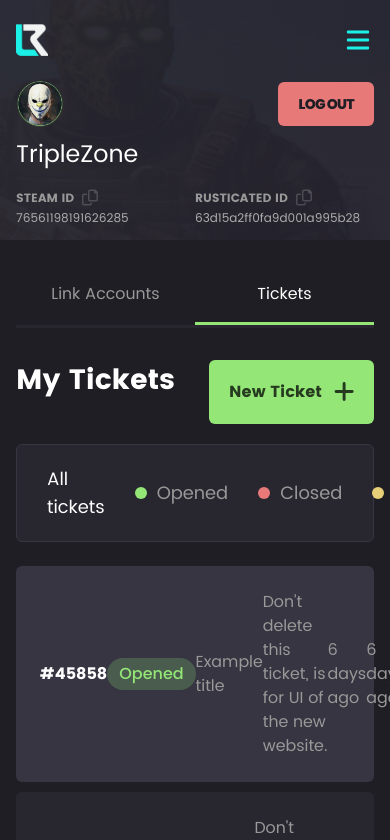
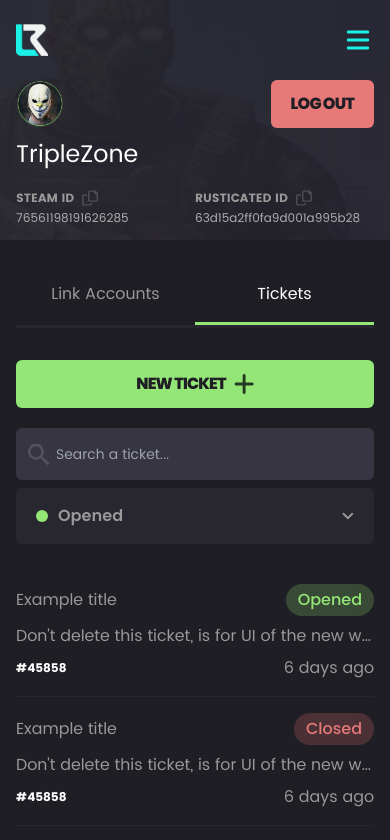
Before and after one commit to jaguar-person/limitless-website, a Next.js app: page /tickets in a window 390 px wide. Shown: the top 840 px of the page. Built offline with nearby package versions, Linux system fonts and the light colour scheme.

Commit message:
my tickets page mobile

```diff
--- a/src/components/button/index.tsx
+++ b/src/components/button/index.tsx
@@ -31,7 +31,7 @@
         alt="left"
       />
     )}
-    <p className="font-extrabold tracking-tighter uppercase text-background">
+    <p className="font-extrabold text-base tracking-tighter uppercase text-background">
       {name}
     </p>
     {!!rightIcon && (
--- a/src/components/dropdown/index.tsx
+++ b/src/components/dropdown/index.tsx
@@ -5,9 +5,9 @@
 
 interface IDropdown {
   children?: React.ReactNode;
-  title: string;
+  title: React.ReactNode;
   bgColor?: string;
-  width: string;
+  width: "fit" | "full";
 }
 
 const DropDown: React.FC<IDropdown> = ({
@@ -21,12 +21,12 @@
     setShowMenu(!isShowMenu);
   };
   return (
-    <div className={`relative cursor-pointer w-full md:w-fit`}>
+    <div className={`relative cursor-pointer w-full md:w-${width}`}>
       <div
         className={`py-3 px-5 bg-${bgColor} border-secondary-background-accent flex md:gap-2.5 justify-between w-full rounded-md`}
         onClick={handleShowMenu}
       >
-        <p className="text-secondary font-semibold text-base">{title}</p>
+        <div className="text-secondary font-semibold text-base">{title}</div>
         <Image src={ArrowDown} width={12} height={8} alt="arrowDown" />
       </div>
       {!!isShowMenu && children}
--- a/src/components/menu/index.tsx
+++ b/src/components/menu/index.tsx
@@ -26,7 +26,7 @@
       />
       {!!isMenu && (
         <div className="fixed top-16 left-0 w-full h-full bg-background">
-          <div className="relative flex flex-col gap-20 mt-10 px-12 z-30">
+          <div className="relative flex flex-col gap-14 mt-10 px-12 z-30">
             <div className="flex flex-col gap-8">
               <NavItem
                 path={ROUTING_PATH.LEADERBOARD}
--- a/src/components/pagination/index.tsx
+++ b/src/components/pagination/index.tsx
@@ -42,6 +42,10 @@
       setCurrentPage(currentPage + step);
   };
   return (
+    <div>
+      <p className="text-center md:hidden text-secondary mb-2.5">
+        Showing 0 to 10 of 5169 entries
+      </p>
       <nav className="isolate inline-flex gap-1">
         <TablePaginationIcon onClick={handleNextPage(-1)}>
           <Image src={LeftArrowIcon} width={8} height={8} alt="left" />
@@ -75,6 +79,7 @@
           <Image src={RightArrowIcon} width={8} height={8} alt="right" />
         </TablePaginationIcon>
       </nav>
+    </div>
   );
 };
 
--- a/src/components/search-bar/index.tsx
+++ b/src/components/search-bar/index.tsx
@@ -23,7 +23,7 @@
     </span>
     <input
       type="search"
-      className="py-3 text-sm text-secondary bg-secondary-background-accent rounded-md pl-10 focus:outline-none w-full"
+      className="py-4 text-sm text-secondary bg-secondary-background-accent rounded-md pl-10 focus:outline-none w-full"
       placeholder={placeholder}
       autoComplete="off"
     />
--- a/src/modules/tickets/index.tsx
+++ b/src/modules/tickets/index.tsx
@@ -3,7 +3,7 @@
 import TicketsMain from "./main";
 
 const Tickets: React.FC = () => (
-  <div className="mt-6 md:mt-14 mb-48 md:mb-32 flex flex-col gap-7">
+  <div className="mt-6 md:mt-14 mb-52 md:mb-32 flex flex-col gap-7">
     <TicketsUserInfo />
     <TicketsMain />
   </div>
--- a/src/modules/tickets/main/my-tickets/MyTicketsSearch.tsx
+++ b/src/modules/tickets/main/my-tickets/MyTicketsSearch.tsx
@@ -1,13 +1,14 @@
 import React from "react";
 import SearchBar from "../../../../components/search-bar";
 import { TicketStatus } from "../../../../utils/enums";
+import DropDown from "../../../../components/dropdown";
 
 interface ITicket {
   type: TicketStatus;
 }
 
 export const Ticket: React.FC<ITicket> = ({ type }) => (
-  <div className="flex gap-2.5 items-center px-2.5 py-5">
+  <div className="flex gap-2.5 items-center md:px-2.5 py-1 md:py-5">
     <div
       className={`w-3 h-3 rounded-full ${
         type === TicketStatus.OPENED
@@ -17,21 +18,30 @@
           : "bg-points"
       }`}
     />
-    <p className="text-secondary text-lg">{type}</p>
+    <p className="text-secondary text-base md:text-lg">{type}</p>
   </div>
 );
 
 const MyTicketsSearch = () => {
   return (
-    <div className="flex justify-between items-center px-5 rounded-md bg-secondary-background border border-secondary-background-accent">
-      <div className="flex gap-2.5 items-center">
+    <div className="flex flex-col gap-2 md:gap-0 md:flex-row justify-between items-center md:px-5 rounded-md md:bg-secondary-background md:border border-secondary-background-accent">
+      <div className="hidden md:flex gap-2.5 items-center">
         <div className="text-white text-lg px-2.5 py-5">All tickets</div>
         <Ticket type={TicketStatus.OPENED} />
         <Ticket type={TicketStatus.CLOSED} />
         <Ticket type={TicketStatus.AWAITING} />
       </div>
-      <div className="w-1/3">
+      <div className="w-full md:w-1/3">
         <SearchBar icon="search_2" placeholder="Search a ticket..." />
+      </div>
+      <div className="md:hidden block w-full">
+        <DropDown width="full" title={<Ticket type={TicketStatus.OPENED} />}>
+          <div className="bg-secondary-background-accent flex flex-col gap-1 pl-5 mt-1 rounded-md">
+            <Ticket type={TicketStatus.OPENED} />
+            <Ticket type={TicketStatus.CLOSED} />
+            <Ticket type={TicketStatus.AWAITING} />
+          </div>
+        </DropDown>
       </div>
     </div>
   );
--- a/src/modules/tickets/main/my-tickets/MyTicketsTable.tsx
+++ b/src/modules/tickets/main/my-tickets/MyTicketsTable.tsx
@@ -3,6 +3,7 @@
 
 import { TicketTableType } from "../../../../utils/types";
 import TicketStatusBadge from "../../shared/TicketStatus";
+import { useIsMobile } from "../../../../utils/hooks/useIsMobile";
 
 interface IMyTicketsTableRow {
   data: TicketTableType;
@@ -15,29 +16,42 @@
 
 const MyTicketsTableRow: React.FC<IMyTicketsTableRow> = ({ data, isEven }) => {
   const router = useRouter();
+  const isMobile = useIsMobile();
 
   return (
     <div
       className={
-        "cursor-pointer flex p-6 w-full justify-between items-center text-secondary rounded-md " +
-        (isEven ? "bg-secondary-background" : "bg-secondary-background-accent")
+        "relative cursor-pointer flex flex-col gap-2 md:gap-16 md:flex-row py-4 md:p-6 w-full justify-between md:justify-start items-start md:items-center text-secondary md:rounded-md bg-background border-b border-b-secondary-background " +
+        (isEven
+          ? "md:bg-secondary-background"
+          : "md:bg-secondary-background-accent")
       }
       onClick={() => {
         router.push(`/tickets/${data.id.slice(1)}`);
       }}
     >
-      <div className="text-white font-bold">{data.id}</div>
-      <TicketStatusBadge status={data.status} />
-      <div>{data.title}</div>
-      <div>{data.description}</div>
-      <div>{data.createdAt}</div>
-      <div>{data.updatedAt}</div>
+      <div className="flex justify-between w-full md:w-1/5  items-center">
+        <div className={isMobile ? "" : "font-bold text-white"}>
+          {isMobile ? data.title : data.id}
+        </div>
+        <TicketStatusBadge status={data.status} />
+      </div>
+      <div className={isMobile ? "truncate w-full text-left" : ""}>
+        {isMobile ? data.description : data.title}
+      </div>
+      <div className="flex justify-between md:justify-start md:gap-16 w-full md:w-fit items-center">
+        <div className={isMobile ? "text-white font-bold text-xs" : ""}>
+          {isMobile ? data.id : data.description}
+        </div>
+        <div>{data.createdAt}</div>
+      </div>
+      <div className="md:block hidden">{data.updatedAt}</div>
     </div>
   );
 };
 
 const MyTicketsTable: React.FC<IMyTicketsTable> = ({ tickets }) => (
-  <div className="flex flex-col gap-2.5">
+  <div className="flex flex-col md:gap-2.5">
     {tickets.map((ticket, key) => (
       <MyTicketsTableRow data={ticket} isEven={Boolean(key % 2)} key={key} />
     ))}
--- a/src/modules/tickets/main/my-tickets/index.tsx
+++ b/src/modules/tickets/main/my-tickets/index.tsx
@@ -6,6 +6,8 @@
 import { TicketStatus } from "../../../../utils/enums";
 import Pagination from "../../../../components/pagination";
 import { useRouter } from "next/router";
+import Button from "../../../../components/button";
+import { useIsMobile } from "../../../../utils/hooks/useIsMobile";
 
 const MOCK_TICKETS = [
   {
@@ -60,23 +62,25 @@
 
 const TicketsMyTickets = () => {
   const router = useRouter();
+  const isMobile = useIsMobile();
   return (
     <div className="flex flex-col gap-5">
-      <div className="flex justify-between">
-        <p className="text-white font-bold text-[28px] leading-10">
+      <div className="flex flex-col md:flex-row justify-between">
+        <p className="hidden md:block text-white font-bold text-[28px] leading-10">
           My Tickets
         </p>
-        <button className="btn-custom flex gap-2 items-center bg-gems rounded-md">
         <div
-            className="text-black/75 text-base font-bold"
           onClick={() => {
             router.push("./tickets/add");
           }}
         >
-            New Ticket
+          <Button
+            name="New Ticket"
+            bgColor="gems"
+            rightIcon="add"
+            width={isMobile ? "full" : "fit"}
+          />
         </div>
-          <Image src={AddIcon} width={20} height={20} alt="add" />
-        </button>
       </div>
       <div className="flex flex-col gap-6">
         <MyTicketsSearch />
--- a/src/modules/tickets/user_info/TicketsUserID.tsx
+++ b/src/modules/tickets/user_info/TicketsUserID.tsx
@@ -9,7 +9,7 @@
 
 const TicketsUserID: React.FC<ITicketsUserID> = ({ name, id }) => (
   <div className="flex md:gap-8 items-center md:px-5 py-2.5 md:rounded-md md:bg-[#302E3C] z-10">
-    <div className="truncate">
+    <div className="truncate w-full">
       <div className="flex gap-2 items-center">
         <p className="text-secondary text-xs font-bold uppercase leading-5">
           {name}
```
Lines whose indentation alone changed are shown as unchanged.
